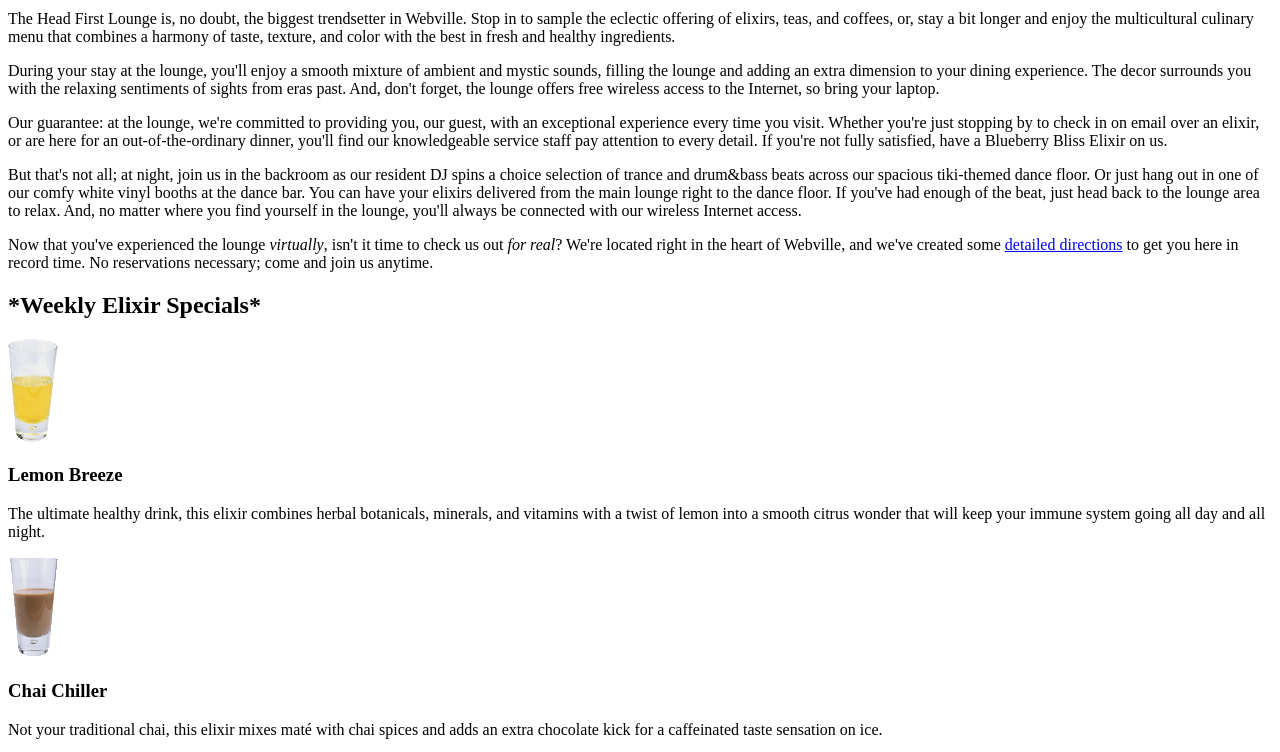
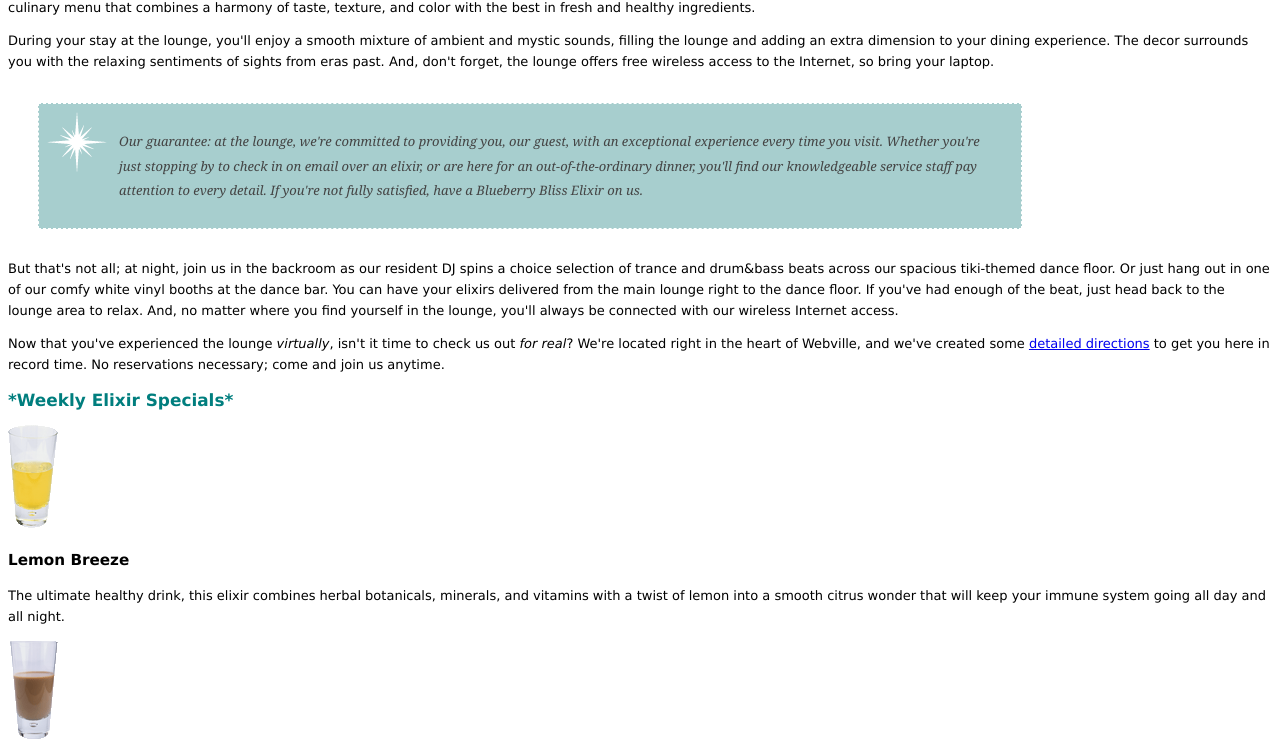
Before and after one commit to Luchus7/UpdatedLoungejq, a plain HTML site: page lounge.html in a window 1280 px wide. Shown: the part 287-1039 px from the top of the page. Drawn offline with Linux system fonts and the light colour scheme.

Commit message:
chapter 9 changes

```diff
--- /dev/null
+++ b/lounge.css
@@ -0,0 +1,31 @@
+body {
+    font-size: small;
+    font-family: Verdana, Helvetica, Arial, sans-serif;
+    line-height: 1.6em;
+}
+h1, h2 {
+    color: #007e7e;
+}
+h1 {
+    font-size: 150%;
+}
+h2 {
+    font-size: 130%;
+}
+#guarantee {
+    line-height: 1.9em;
+    font-style: italic;
+    font-family: Georgia, 'Times New Roman', Times, serif;
+    color: #444444;
+    border-color: white;
+    border-width: 1px;
+    border-style: dashed;
+    background-color: #a7cece;
+    padding: 25px;
+    padding-left: 80px;
+    margin: 30px;
+    margin-right: 250px;
+    background-image: url(images/background.gif);
+    background-repeat: no-repeat;
+    background-position: top left;
+}
--- a/lounge.html
+++ b/lounge.html
@@ -6,7 +6,10 @@
   <head>
     <meta charset="utf-8">
     <title>Jose Quispe</title>
-    <link type="text/css" rel="stylesheet" href="lounge.css">
+    <meta content="width=device-width" name="viewport">
+    <link type="text/css" rel="stylesheet" href="lounge.css" media="screen and (min-width: 481px)">
+    <link type="text/css" href="lounge-mobile.css" rel="stylesheet" media="screen and (max-width: 480px)">
+    <link type="text/css" href="lounge-print.css" rel="stylesheet" media="print">
   </head>
   <body>
     <p><img src="images/logo.gif" alt="Head First Lounge"></p>
@@ -27,7 +30,7 @@
       access to the Internet, so bring your laptop.
     </p>
 
-    <p>
+    <p id="guarantee">
       Our guarantee: at the lounge, we're committed to providing you,
       our guest, with an exceptional experience every time you visit.
       Whether you're just stopping by to check in on email over an
```
